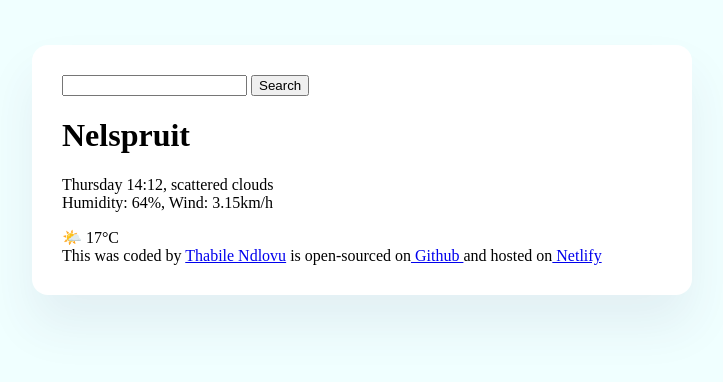
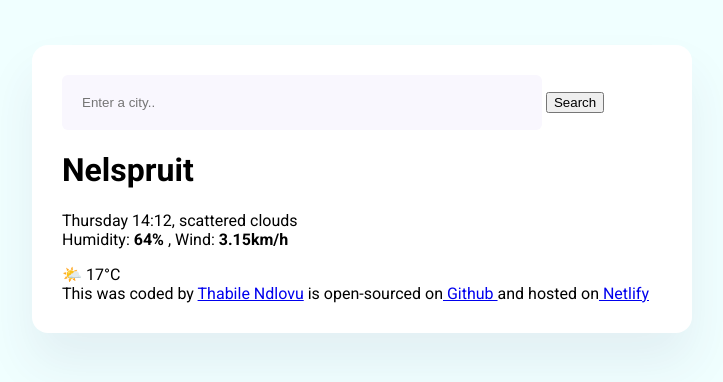
Before and after one commit to THABILE41/myweatherapp, a plain HTML site: page index.html in a window 1280 px wide. Shown: the whole page, without its empty margins (278-1001 px from the left). Drawn offline with Linux system fonts and the light colour scheme.

Commit message:
updated the div and added strong

```diff
--- a/index.html
+++ b/index.html
@@ -14,25 +14,31 @@
     <title>weather app</title>
 </head>
 <body>
-    <div class="weather-app">
-    <header>
-   <form>
-    <input type="search"/>
-    <input type="submit" value="Search" placeholder="Enter a city..." required/>
-   </form>
+   <div class="weather-app">
+      <header>
+        <form class="search-form">
+          <input
+            type="search"
+            placeholder="Enter a city.."
+            required
+            class="search-form-input"
+          />
+          <input type="submit" value="Search" class="search-form-button" />
+        </form>
 </header>
 <main>
-    <Div>
-    <h1>Nelspruit</h1>
-    <p>
+    <div class="weather-app-data">
+    <div>
+    <h1 class="weather-app-city">Nelspruit</h1>
+    <p class="weather-app-details">
        Thursday 14:12, scattered clouds
           <br />
-          Humidity: 64%, Wind: 3.15km/h
+          Humidity: <strong>64%</strong> , Wind: <strong>3.15km/h </strong>
     </p>
-</Div>
-<Div>
+</div>
+<div>
     🌤️ 17°C
-</Div>
+</div>
 </main>
 </body>
     <footer>
@@ -41,5 +47,5 @@
         on<a href="https://weather-shecode.netlify.app/" target="_blank">  Netlify</a>
     </footer>
 </div>
-
+</body>
 </html>
--- a/src/index.css
+++ b/src/index.css
@@ -1,13 +1,6 @@
 body {background-color: azure;
-
-
-.roboto-black-italic {
-  font-family: "Roboto", sans-serif;
-  font-weight: 900;
-  font-style: italic;
+font-family: "Roboto", sans-serif;
 }
-}
-
 
 .weather-app{
     background-color: white;
@@ -17,3 +10,10 @@ body {background-color: azure;
     border-radius: 16px;
     box-shadow: 0 30px 50px rgba(65, 50, 100, 0.08);
 }
+.search-form-input{
+    background-color: #f9f7fe;
+    border: none;
+    border-radius: 6px;
+    width: 80%;
+    padding: 20px;
+}
```
